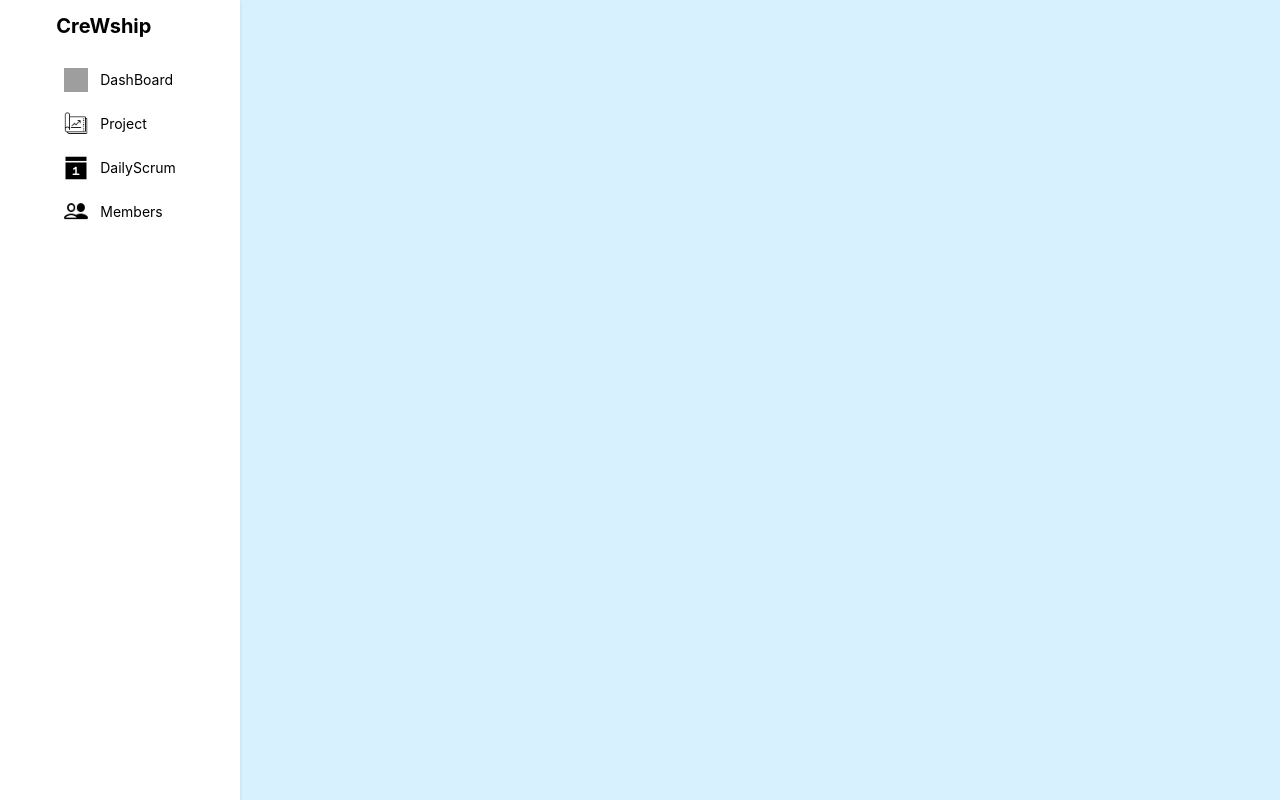
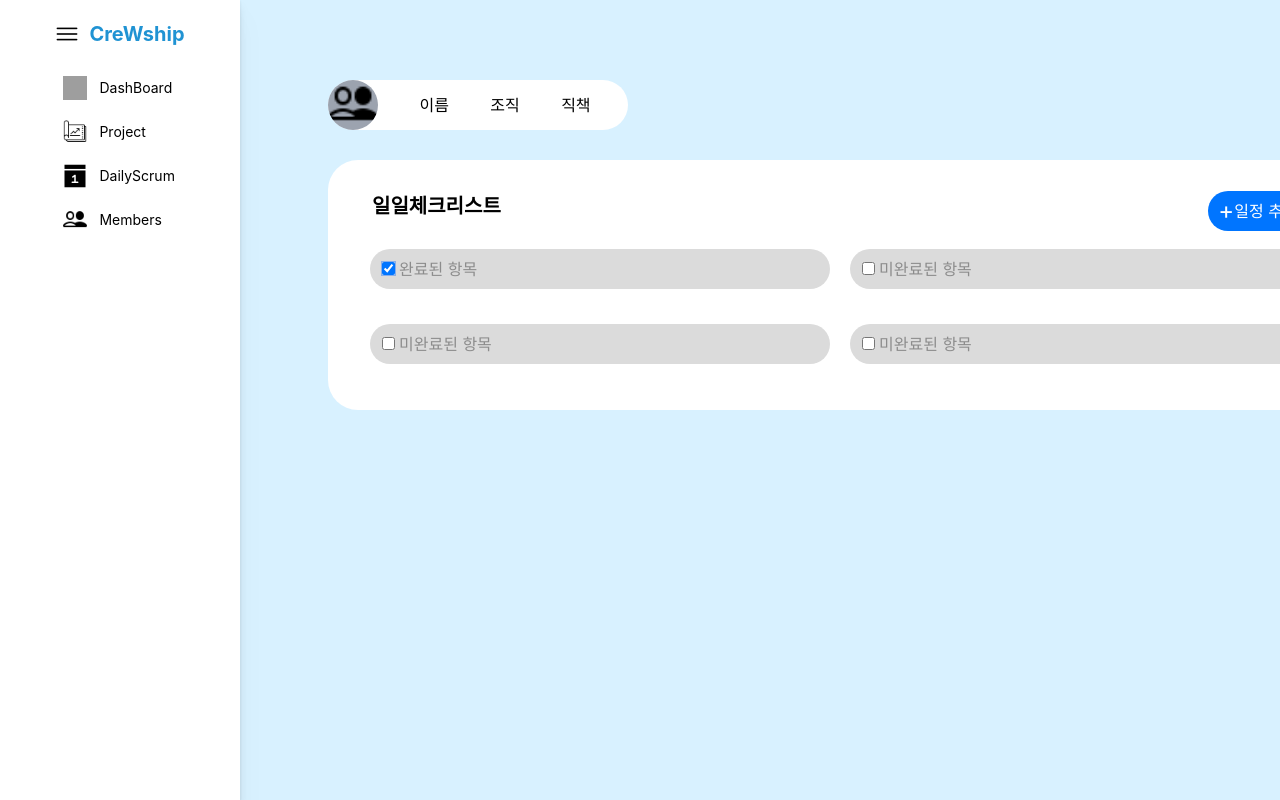
Before and after one commit to tukcom2023CD/MYWAY, a React (Create React App) app in the folder front/: page / in a window 1280 px wide. Shown: the top 800 px of the page. Built offline with nearby package versions, Linux system fonts and the light colour scheme; grey boxes are pictures that could not be loaded.

Commit message:
feat: 체크리스트

```diff
--- a/front/src/App.tsx
+++ b/front/src/App.tsx
@@ -37,7 +37,7 @@ function App() {
         <Route path='/TicketMain' element={<TicketMain />} />
         <Route path='/TicketMake' element={<TicketMake />} />
         {/** 일정/스크럼 페이지 */}
-        <Route path='/Daily' element={<DailyScrum />} />
+        <Route path='/DailyScrum' element={<DailyScrum />} />
         {/** 성과분석 결과 페이지 */}
         <Route path='/Result' element={<Result />} />
         {/** 이슈 페이지 */}
--- /dev/null
+++ b/front/src/components/Profile.tsx
@@ -0,0 +1,19 @@
+import React from 'react';
+import ProfileImg from '../images/members.png';
+
+function Profile() {
+  return (
+    <div className='flex justify-center items-center mr-auto w-[300px] h-[50px] bg-white rounded-[30px]'>
+      <img
+        className='w-[50px] h-[50px] bg-gray-400 rounded-[30px] mr-auto'
+        alt='ProfileImg'
+        src={ProfileImg}
+      />
+      <div className='flex justify-center items-center m-auto ml-1'>이름</div>
+      <div className='flex justify-center items-center m-auto ml-1'>조직</div>
+      <div className='flex justify-center items-center m-auto ml-1'>직책</div>
+    </div>
+  );
+}
+
+export default Profile;
--- a/front/src/components/Sidebar.tsx
+++ b/front/src/components/Sidebar.tsx
@@ -1,16 +1,24 @@
-import React from 'react';
+import React, { useState } from 'react';
+import menu from '../images/menu.png';
 import dashboard from '../images/dashboard.png';
 import project from '../images/project.png';
 import dailyscrum from '../images/dailyscrum.png';
 import members from '../images/members.png';
 
 function Sidebar() {
+  const [isOpen, setIsOpen] = useState(false);
+  const showSidebar = () => setIsOpen(!isOpen);
   return (
-    <div className='flex'>
-      <div className='flex flex-col items-center h-screen p-3 bg-white shadow w-60'>
+    <div className='flex drop-shadow-xl'>
+      <div className='flex flex-col items-center h-screen p-5 bg-white shadow w-60'>
         <div className='space-y-3'>
           <div className='flex items-center'>
-            <h2 className='text-xl font-bold'>CreWship</h2>
+            <img
+              className='w-[24px] h-[24px] mr-[10px]'
+              alt='dashboardicon'
+              src={menu}
+            />
+            <h2 className='text-[#2093D3] text-xl font-bold'>CreWship</h2>
           </div>
           <div className='flex-1'>
             <ul className='pt-2 pb-4 space-y-1 text-sm'>
--- a/front/src/components/btn.tsx
+++ /dev/null
@@ -1,14 +0,0 @@
-import React from 'react';
-
-function btn() {
-  return (
-    <button
-      type='button'
-      className='w-[100px] h-[30px] rounded-[20px] bg-[#F2A303]'
-    >
-      button
-    </button>
-  );
-}
-
-export default btn;
--- /dev/null
+++ b/front/src/components/main/CheckList.tsx
@@ -0,0 +1,38 @@
+import React from 'react';
+
+function CheckList() {
+  return (
+    <div className='flex flex-col justify-center items-center mt-[30px] bg-white rounded-[30px] w-[1024px] h-[250px]'>
+      <div className='flex justify-center itmes-center bg-yellow w-[960px] h-[50px] p-3 mb-3'>
+        <p className='mr-auto text-[20px] font-bold'>일일체크리스트</p>
+        <button
+          type='button'
+          className='flex justify-center items-center w-[100px] h-[40px] rounded-[30px] bg-[#0075FF] text-white'
+        >
+          <p className='flex justfiy-center items-center text-[24px]'>+</p>
+          일정 추가
+        </button>
+      </div>
+      <div className='grid grid-cols-2 items-center justify-center ml-[20px] w-[960px] h-[150px] overflow-y-auto'>
+        <div className='bg-[#DBDBDB] flex justfiy-center items-center w-[460px] h-[40px] p-3 mb-[20px] rounded-[30px] text-[#8C8C8C]'>
+          <input type='checkbox' checked className='default:ring-1 mr-1' />
+          완료된 항목
+        </div>
+        <div className='bg-[#DBDBDB] flex justfiy-center items-center w-[460px] h-[40px] p-3 mb-[20px] rounded-[30px] text-[#8C8C8C]'>
+          <input type='checkbox' className='default:ring-1 mr-1' />
+          미완료된 항목
+        </div>
+        <div className='bg-[#DBDBDB] flex justfiy-center items-center w-[460px] h-[40px] p-3 mb-[20px] rounded-[30px] text-[#8C8C8C]'>
+          <input type='checkbox' className='default:ring-1 mr-1' />
+          미완료된 항목
+        </div>
+        <div className='bg-[#DBDBDB] flex justfiy-center items-center w-[460px] h-[40px] p-3 mb-[20px] rounded-[30px] text-[#8C8C8C]'>
+          <input type='checkbox' className='default:ring-1 mr-1' />
+          미완료된 항목
+        </div>
+      </div>
+    </div>
+  );
+}
+
+export default CheckList;
--- a/front/src/pages/main/MainPage.tsx
+++ b/front/src/pages/main/MainPage.tsx
@@ -1,10 +1,16 @@
 import React from 'react';
 import Menu from '../../components/Sidebar';
+import Profile from '../../components/Profile';
+import CheckList from '../../components/main/CheckList';
 
 function MainPage() {
   return (
-    <div className='flex m-auto w-[1440px] h-[1024px] bg-[#D8F1FF]'>
+    <div className='flex m-auto w-[1440px] h-[960px] bg-[#D8F1FF]'>
       <Menu />
+      <div className='flex flex-col justfiy-center items-center m-auto w-[1024px] h-[800px]'>
+        <Profile />
+        <CheckList />
+      </div>
     </div>
   );
 }
--- a/front/src/pages/project/Project.tsx
+++ b/front/src/pages/project/Project.tsx
@@ -1,7 +1,12 @@
 import React from 'react';
+import Menu from '../../components/Sidebar';
 
 function Project() {
-  return <div>Project</div>;
+  return (
+    <div className='flex m-auto w-[1440px] h-[100vh] bg-[#D8F1FF]'>
+      <Menu />
+    </div>
+  );
 }
 
 export default Project;
--- a/front/src/pages/scrum/DailyScrum.tsx
+++ b/front/src/pages/scrum/DailyScrum.tsx
@@ -1,7 +1,12 @@
 import React from 'react';
+import Menu from '../../components/Sidebar';
 
 function DailyScrum() {
-  return <div>DailyScrum</div>;
+  return (
+    <div className='flex m-auto w-[1440px] h-[100vh] bg-[#D8F1FF]'>
+      <Menu />
+    </div>
+  );
 }
 
 export default DailyScrum;
```
Also changed, not shown: front/src/images/menu.png (added).
